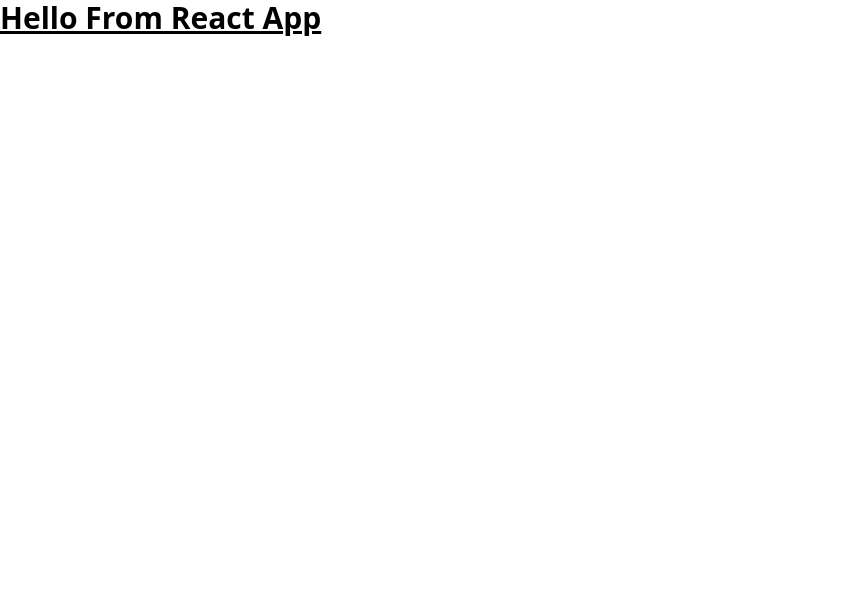
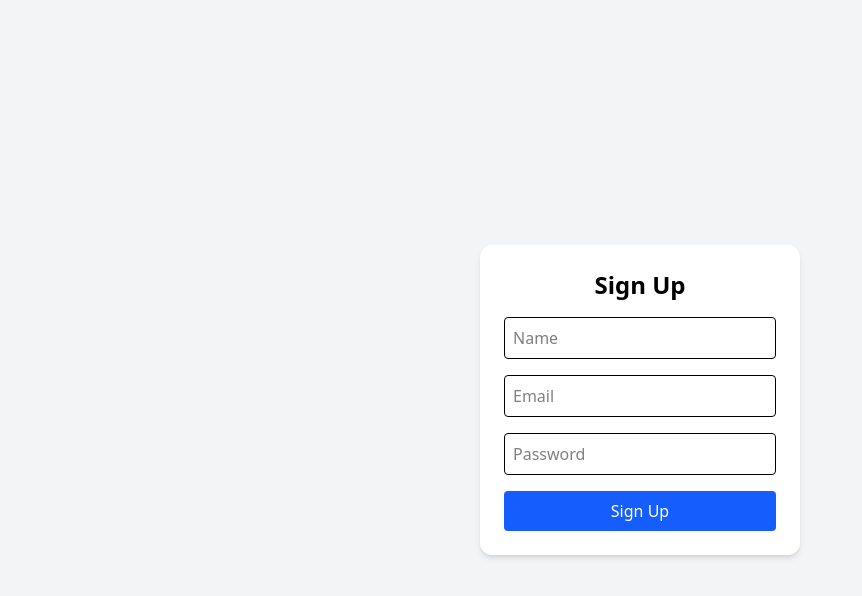
Before and after one commit to Swapnil-2502/AI-Powered-Job-Match-Platform, a React (Vite) app in the folder ai-job-match-frontend/: page /signup in a window 1280 px wide. Shown: the top 596 px of the page, without its empty margins (0-862 px from the left). Built offline with nearby package versions, Linux system fonts and the light colour scheme.

Commit message:
login, signup, home pages created

```diff
--- a/ai-job-match-frontend/package.json
+++ b/ai-job-match-frontend/package.json
@@ -11,8 +11,10 @@
   },
   "dependencies": {
     "@tailwindcss/vite": "^4.1.7",
+    "axios": "^1.9.0",
     "react": "^19.1.0",
-    "react-dom": "^19.1.0"
+    "react-dom": "^19.1.0",
+    "react-router-dom": "^7.6.0"
   },
   "devDependencies": {
     "@eslint/js": "^9.25.0",
--- a/ai-job-match-frontend/src/App.jsx
+++ b/ai-job-match-frontend/src/App.jsx
@@ -1,13 +1,23 @@
-import './App.css'
+//import './App.css'
+
+import { BrowserRouter,Routes,Route } from "react-router-dom";
+import Home from "./pages/Home";
+import SignupPage from "./pages/SignupPage";
+import LoginPage from "./pages/LoginPage";
+
 
 function App() {
 
+    return (
+      <BrowserRouter>
+        <Routes>
+          <Route path="/signup" element={<SignupPage />} />
+          <Route path="/login" element={<LoginPage />} />
+          <Route path="/home" element={<Home />} />
+        </Routes>
+      </BrowserRouter>
+    );
 
-  return (
-    <>
-      <h1 className='text-3xl font-bold underline'>Hello From React App</h1>
-    </>
-  )
 }
 
 export default App
--- /dev/null
+++ b/ai-job-match-frontend/src/components/LogoutButton.jsx
@@ -0,0 +1,17 @@
+import { useNavigate } from 'react-router-dom';
+
+export default function LogoutButton() {
+  const navigate = useNavigate();
+
+  const handleLogout = () => {
+    localStorage.removeItem('token'); // Clear the JWT
+    navigate('/login'); // Redirect to login page
+  };
+
+  return (
+    <button onClick={handleLogout}
+      className="bg-red-500 text-white px-4 py-2 rounded hover:bg-red-600">
+      Logout
+    </button>
+  );
+}
--- /dev/null
+++ b/ai-job-match-frontend/src/pages/Home.jsx
@@ -0,0 +1,13 @@
+import React from 'react'
+import LogoutButton from '../components/LogoutButton'
+
+const Home = () => {
+  return (
+    <div>
+        <h1>Hello From Home Page</h1>
+        <LogoutButton />
+    </div>
+  )
+}
+
+export default Home
--- /dev/null
+++ b/ai-job-match-frontend/src/pages/LoginPage.jsx
@@ -0,0 +1,53 @@
+import { useState } from 'react';
+import axios from 'axios';
+import { useNavigate } from 'react-router-dom';
+
+export default function LoginPage() {
+  const [formData, setFormData] = useState({ email: '', password: '' });
+  const navigate = useNavigate();
+
+  const handleChange = (e) => {
+    setFormData(prev => ({ ...prev, [e.target.name]: e.target.value }));
+  };
+
+  const handleSubmit = async (e) => {
+    e.preventDefault();
+    try {
+      const res = await axios.post('http://localhost:3001/api/auth/login', formData);
+      localStorage.setItem('token', res.data.token);
+      alert('Login successful');
+      navigate('/home'); // Placeholder, or dashboard route
+    } catch (err) {
+      alert(err.response?.data?.message || 'Login failed');
+    }
+  };
+
+  return (
+    <div className="flex justify-center items-center min-h-screen bg-gray-100">
+      <form onSubmit={handleSubmit} className="bg-white p-6 rounded-xl shadow-md w-80 space-y-4">
+        <h2 className="text-2xl font-semibold text-center">Login</h2>
+        <input
+          type="email"
+          name="email"
+          placeholder="Email"
+          className="w-full p-2 border rounded"
+          value={formData.email}
+          onChange={handleChange}
+          required
+        />
+        <input
+          type="password"
+          name="password"
+          placeholder="Password"
+          className="w-full p-2 border rounded"
+          value={formData.password}
+          onChange={handleChange}
+          required
+        />
+        <button type="submit" className="w-full bg-green-600 text-white p-2 rounded hover:bg-green-700">
+          Login
+        </button>
+      </form>
+    </div>
+  );
+}
--- /dev/null
+++ b/ai-job-match-frontend/src/pages/SignupPage.jsx
@@ -0,0 +1,64 @@
+import { useState } from 'react';
+import axios from 'axios';
+import { useNavigate } from 'react-router-dom';
+
+
+const SignupPage = () => {
+    const [formData, setFormData] = useState({ name: '', email: '', password: '' });
+    const navigate = useNavigate();
+
+    const handleChange = (e) => {
+        setFormData(prev => ({ ...prev, [e.target.name]: e.target.value }));
+    };
+
+    const handleSubmit = async (e) => {
+    e.preventDefault();
+    try {
+      const res = await axios.post('http://localhost:3001/api/auth/signup', formData);
+      localStorage.setItem('token', res.data.token);
+      navigate('/home');
+    } catch (err) {
+      alert(err.response?.data?.message || 'Signup failed');
+    }
+  };
+
+    return (
+        <div className="flex justify-center items-center min-h-screen bg-gray-100">
+            <form onSubmit={handleSubmit} className="bg-white p-6 rounded-xl shadow-md w-80 space-y-4">
+                <h2 className="text-2xl font-semibold text-center">Sign Up</h2>
+                <input
+                type="text"
+                name="name"
+                placeholder="Name"
+                className="w-full p-2 border rounded"
+                value={formData.name}
+                onChange={handleChange}
+                required
+                />
+                <input
+                type="email"
+                name="email"
+                placeholder="Email"
+                className="w-full p-2 border rounded"
+                value={formData.email}
+                onChange={handleChange}
+                required
+                />
+                <input
+                type="password"
+                name="password"
+                placeholder="Password"
+                className="w-full p-2 border rounded"
+                value={formData.password}
+                onChange={handleChange}
+                required
+                />
+                <button type="submit" className="w-full bg-blue-600 text-white p-2 rounded hover:bg-blue-700">
+                Sign Up
+                </button>
+            </form>
+        </div>
+    )
+}
+
+export default SignupPage
```
Also changed, not shown: 1 other file (tests, documents, lock files or other folders).
